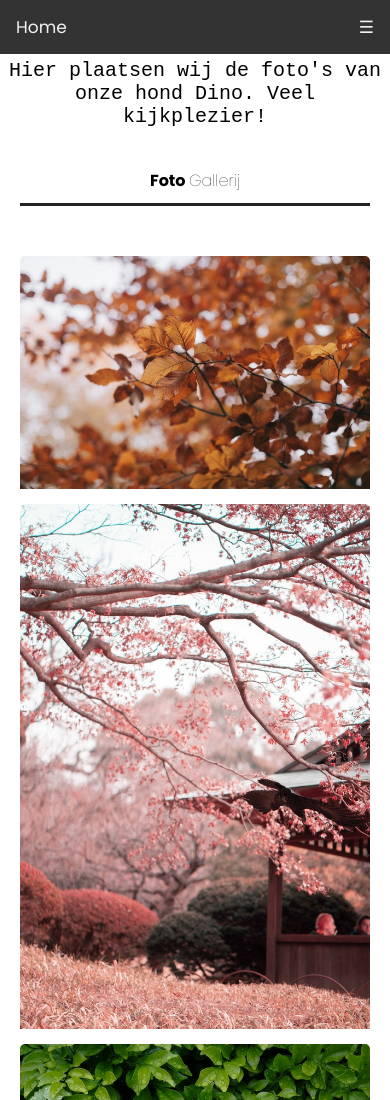
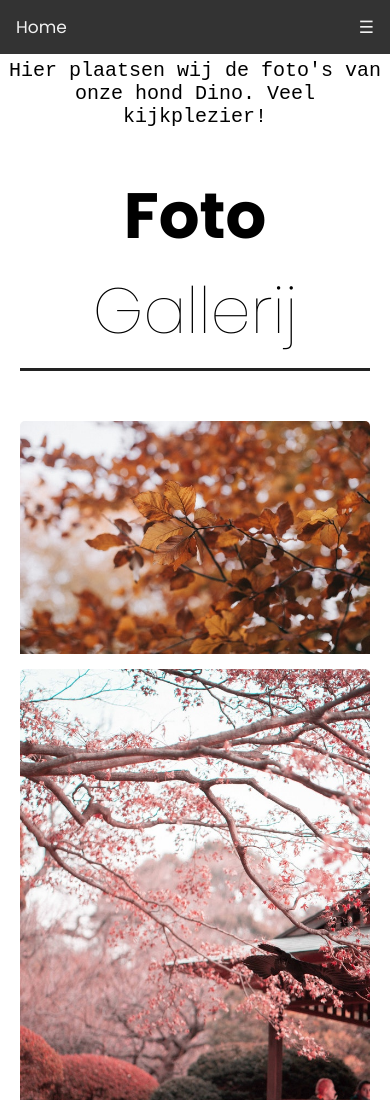
Before and after one commit to Appie-Dino/AD, a plain HTML site: page afbeeldingen/Dino/dino.html in a window 390 px wide. Shown: the top 1100 px of the page. Drawn offline with Linux system fonts and the light colour scheme.

Commit message:
Update 6!

```diff
--- a/css/gallery.css
+++ b/css/gallery.css
@@ -28,6 +28,11 @@
 .container .heading h3 span{
   font-weight: 100;
 }
+@media only screen and (max-width: 644px){
+  .container .heading{
+    font-size: 4em;
+  }
+}
 .container .box{
  display: flex;
  flex-direction: row;
@@ -51,11 +56,6 @@
   width: 100%;
 }
 }
-@media screen and (max-width: 1081px) {
-  .container .heading h3 {
-    font-size: 150px;
-  }
-}
 @media only screen and (max-width: 643px){
 .container .heading{
   width: 100%;
```
